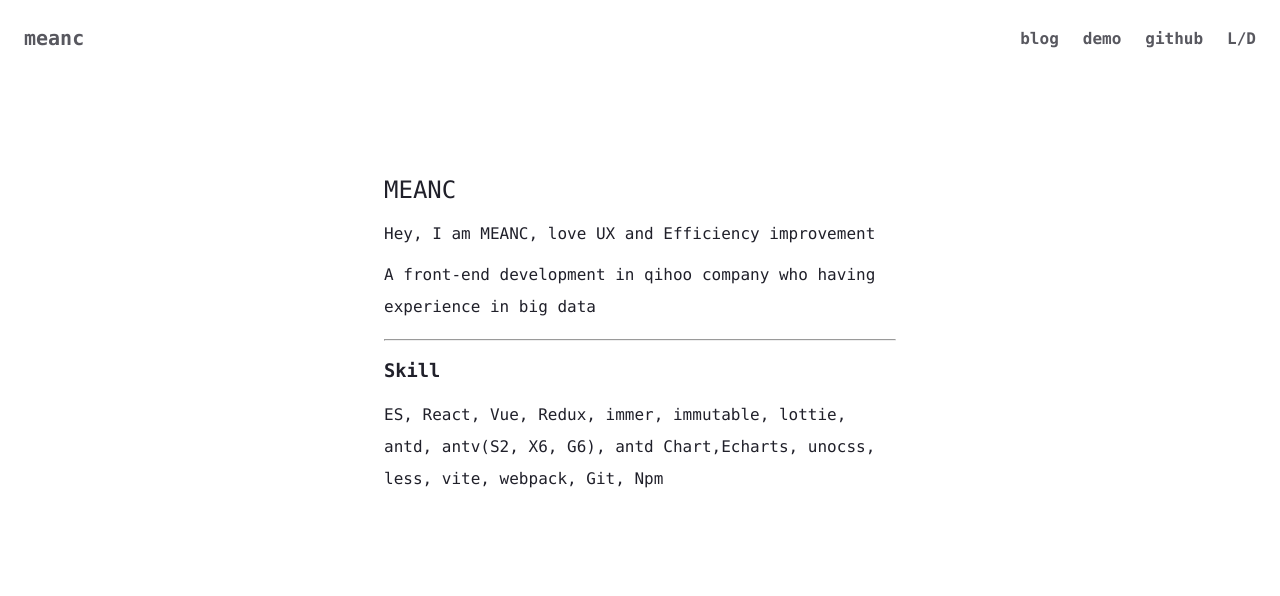
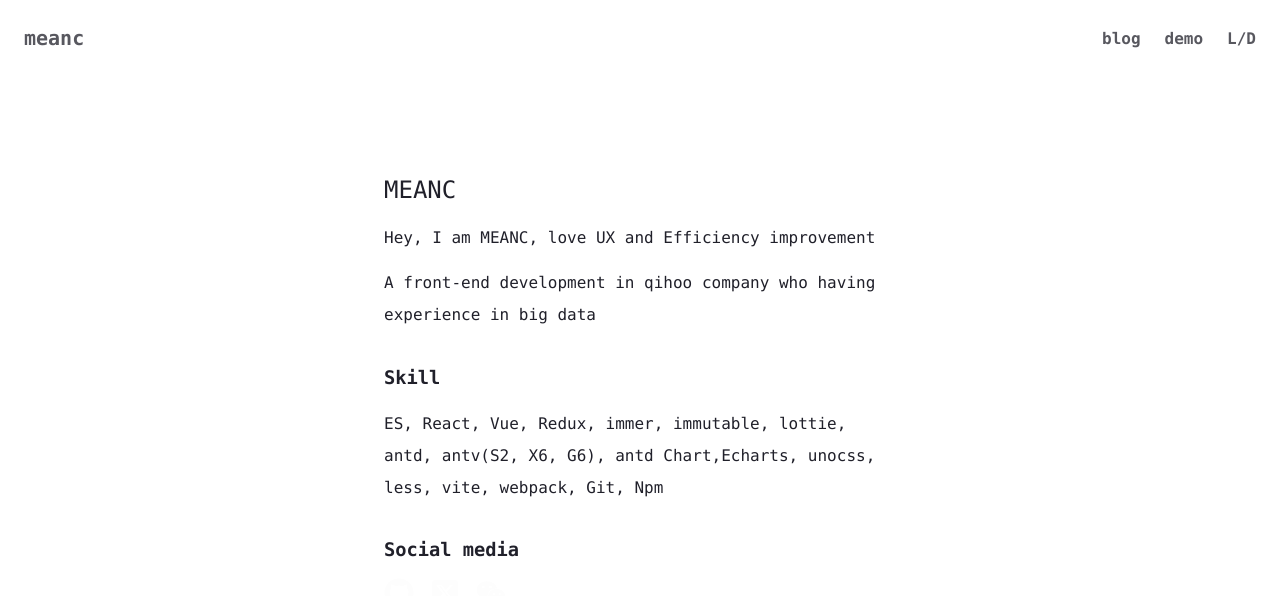
Before and after one commit to cloudflypeng/awsomeBlog, a React (Vite) app: page /#/ in a window 1280 px wide. Shown: the top 596 px of the page. Built offline with nearby package versions, Linux system fonts and the light colour scheme.

Commit message:
fix: 添加社交媒体,修复bug

```diff
--- a/dev-dist/sw.js
+++ b/dev-dist/sw.js
@@ -82,7 +82,7 @@ define(['./workbox-e6323a81'], (function (workbox) { 'use strict';
     "revision": "3ca0b8505b4bec776b69afdba2768812"
   }, {
     "url": "index.html",
-    "revision": "0.r74g37aelb8"
+    "revision": "0.dvisrst2oto"
   }], {});
   workbox.cleanupOutdatedCaches();
   workbox.registerRoute(new workbox.NavigationRoute(workbox.createHandlerBoundToURL("index.html"), {
--- a/package.json
+++ b/package.json
@@ -19,6 +19,7 @@
     "marked": "^11.1.0",
     "react": "^18.2.0",
     "react-dom": "^18.2.0",
+    "react-icons": "^5.0.1",
     "react-markdown": "^9.0.1",
     "react-router-dom": "^6.21.0",
     "remark-gfm": "^4.0.0",
--- a/src/blog/index.jsx
+++ b/src/blog/index.jsx
@@ -1,5 +1,5 @@
-import { createPortal } from 'react-dom';
-import Spline from '@splinetool/react-spline';
+// import { createPortal } from 'react-dom';
+// import Spline from '@splinetool/react-spline';
 
 import { useAtom } from 'jotai'
 import { themeAtom } from '../jotai'
@@ -12,8 +12,8 @@ import useGsapList from '../gsap/useList'
 
 const BlogList = () => {
 
-  const [theme] = useAtom(themeAtom)
-  const isDark = theme === 'dark'
+  // const [theme] = useAtom(themeAtom)
+  // const isDark = theme === 'dark'
 
   useGsapList({ item: '.list-handle' })
 
@@ -26,12 +26,6 @@ const BlogList = () => {
         })}
       </section>
       {/* portal the bg Spline, so that can use different Spline in every part  */}
-      {createPortal(isDark ?
-        // null :
-        <Spline className='absolute  top-0 w-full pointer-events-none' scene="https://prod.spline.design/wyM9lGKmi3SAhcR1/scene.splinecode" /> :
-        <Spline className='absolute  top-0 w-full pointer-events-none' scene="https://prod.spline.design/BrXOrIUjiT4W9ILh/scene.splinecode" />,
-        document.getElementById('bgPortal')
-      )}
     </div>
   )
 }
--- a/src/home/index.jsx
+++ b/src/home/index.jsx
@@ -1,6 +1,6 @@
 import gsap from "gsap";
 import { useGSAP } from "@gsap/react";
-
+import { FaGithub, FaSquareXTwitter, FaWeixin } from "react-icons/fa6";
 const Home = () => {
 
   useGSAP(() => {
@@ -13,15 +13,33 @@ const Home = () => {
 
   return (
     <section className="w-full flex justify-center text-base font-mono mt-20">
-      <article className="who w-3/4 md:w-2/5">
+      <article className="who w-3/4 md:w-2/5 flex flex-col">
         <h2 className="font-extralight">MEANC</h2>
-        <p>Hey, I am MEANC, love UX and Efficiency improvement</p>
+        <p className="my-1">Hey, I am MEANC, love UX and Efficiency improvement</p>
         <p className="leading-8">A front-end development in qihoo company who having experience in big data</p>
-        <hr />
-        <h3>Skill</h3>
+
+        <h3 className="my-1 mt-5">Skill</h3>
         <p className="leading-8">
           ES, React, Vue, Redux, immer, immutable, lottie, antd, antv(S2, X6, G6), antd Chart,Echarts, unocss, less, vite, webpack, Git, Npm
         </p>
+        <div>
+          <h3 >Social media</h3>
+          <div className="flex text-3xl gap-4">
+            <a className="text-light-50" href="https://github.com/cloudflypeng" target="_blank" rel="noreferrer">
+              <FaGithub />
+            </a>
+            <a className="text-light-50" href="https://twitter.com/meanc_p" target="_blank" rel="noreferrer">
+              <FaSquareXTwitter />
+            </a>
+            <a className="text-light-50" href="/img/wechat.jpg" target="_blank">
+              <FaWeixin />
+            </a>
+
+          </div>
+        </div>
+
+
+
       </article>
     </section>
   )
--- a/src/nav/index.jsx
+++ b/src/nav/index.jsx
@@ -18,7 +18,6 @@ const Nav = () => {
       <div className="flex gap-6">
         <Link to="/blog" className="link">blog</Link>
         <Link to="/demo" className="link">demo</Link>
-        <a className="link" href="https://github.com/cloudflypeng" target="_blank" rel="noreferrer">github</a>
         <span className="link" onClick={handleSwitch}>L/D</span>
       </div>
     </nav>
--- a/src/worklist/card.jsx
+++ b/src/worklist/card.jsx
@@ -117,14 +117,14 @@ const Card = ({ name, list, onChange, onDel }) => {
               key={i}
               href={r}
               target='_blank'
-              onClick={(e)=> e.stopPropagation()}
+              onClick={(e) => e.stopPropagation()}
               className='block w-4/5 link text-sm overflow-hidden text-ellipsis whitespace-nowrap opacity-30' rel="noreferrer"
             >
               {r}
             </a>
           ))}
         </div>
-        <div className='text-sm opacity-80'>
+        <div className='text-sm opacity-80' onClick={(e) => e.stopPropagation()}>
           <a className='px-2 link' onClick={del}>
             del
           </a>
```
Also changed, not shown: public/img/wechat.jpg (added), 1 other file (tests, documents, lock files or other folders).
